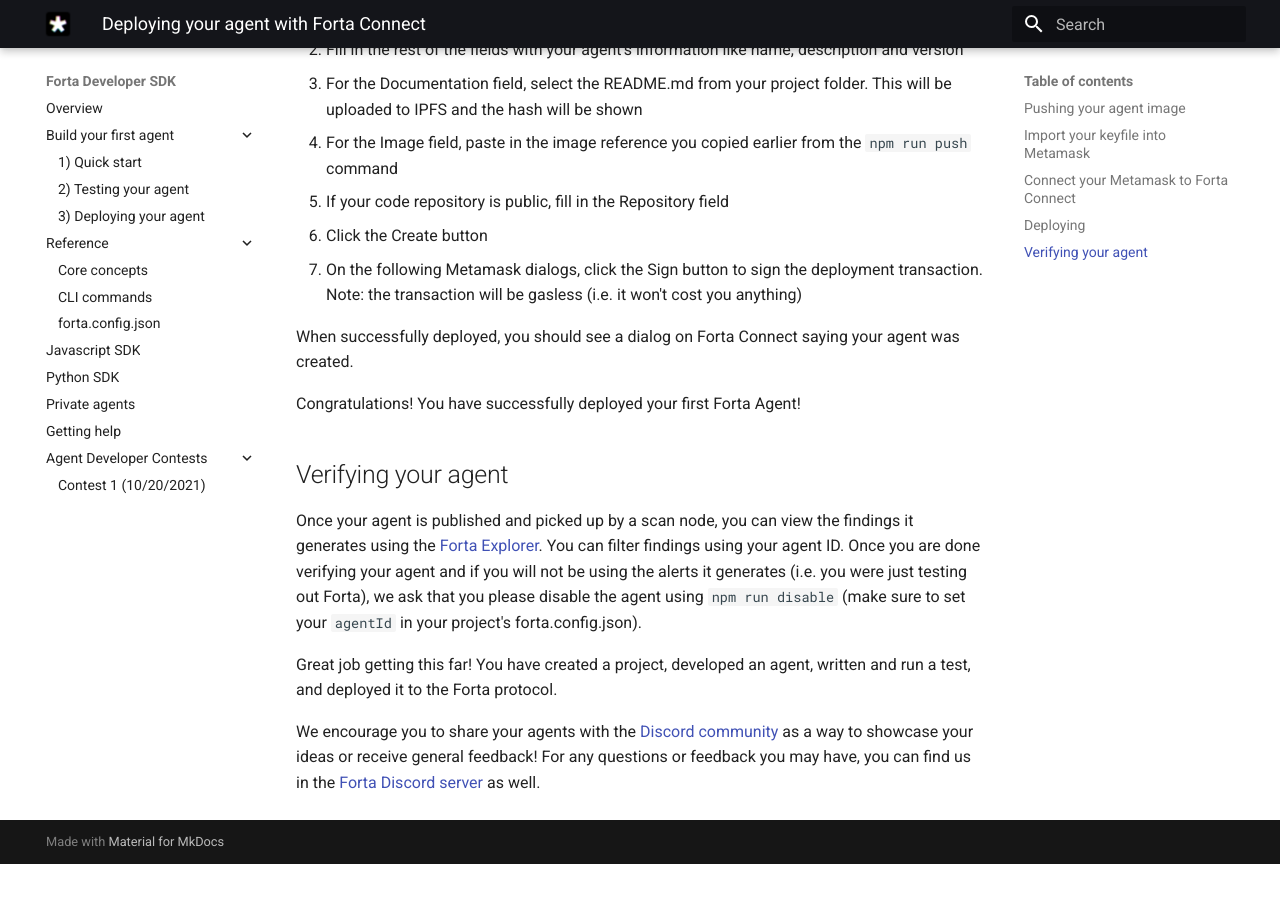
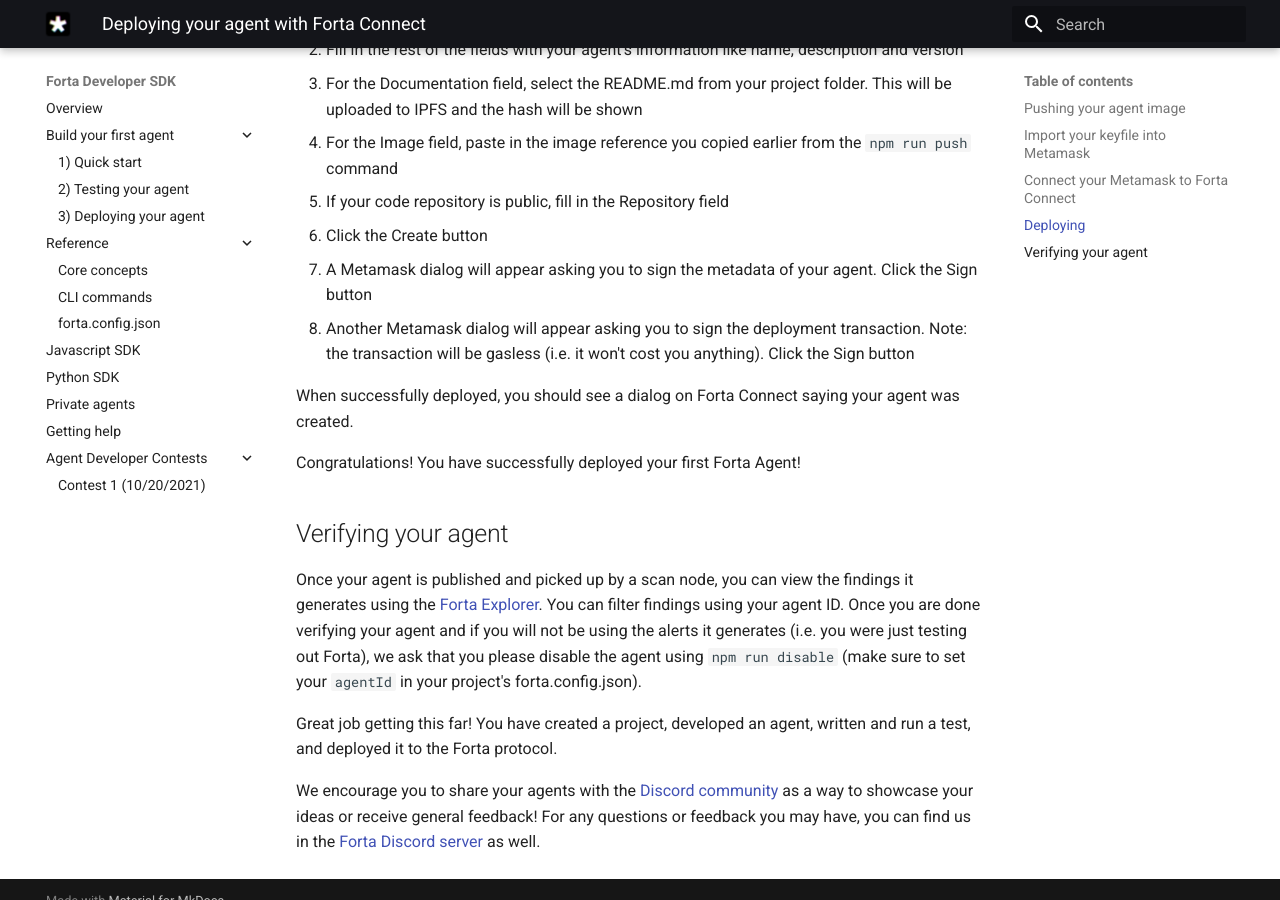
Before and after one commit to forta-network/docs, an MkDocs documentation site: the page built from docs/deploying-connect.md, in a window 1280 px wide and 900 px high, scrolled down 1490 px. Built offline with MkDocs 1.6.1 and Material for MkDocs 9.7.7, drawn with Linux system fonts in a browser that asks for light colours; before the commit the page ends 2354 px from its top, so only the background shows below that.

Commit message:
clarify connect signing

```diff
--- a/docs/deploying-connect.md
+++ b/docs/deploying-connect.md
@@ -45,7 +45,8 @@
 4. For the Image field, paste in the image reference you copied earlier from the `npm run push` command
 5. If your code repository is public, fill in the Repository field
 6. Click the Create button
-7. On the following Metamask dialogs, click the Sign button to sign the deployment transaction. Note: the transaction will be gasless (i.e. it won't cost you anything)
+7. A Metamask dialog will appear asking you to sign the metadata of your agent. Click the Sign button
+8. Another Metamask dialog will appear asking you to sign the deployment transaction. Note: the transaction will be gasless (i.e. it won't cost you anything). Click the Sign button
 
 When successfully deployed, you should see a dialog on Forta Connect saying your agent was created.
 
```
